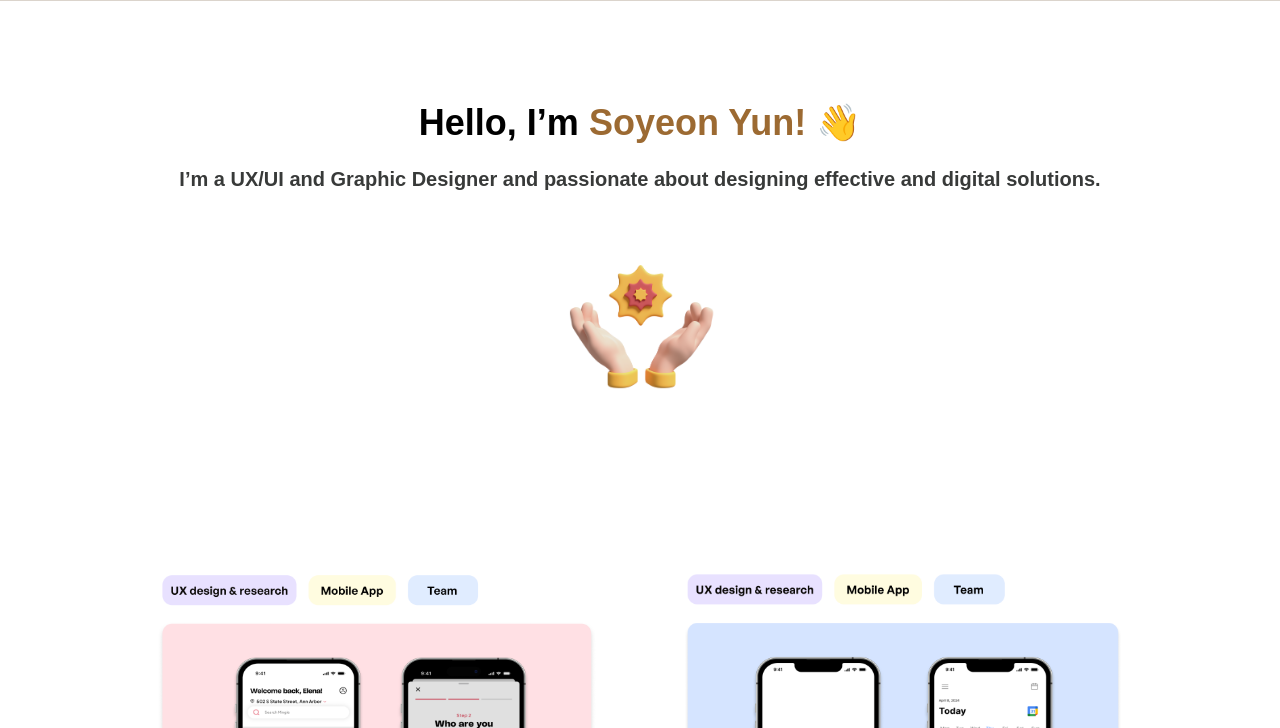
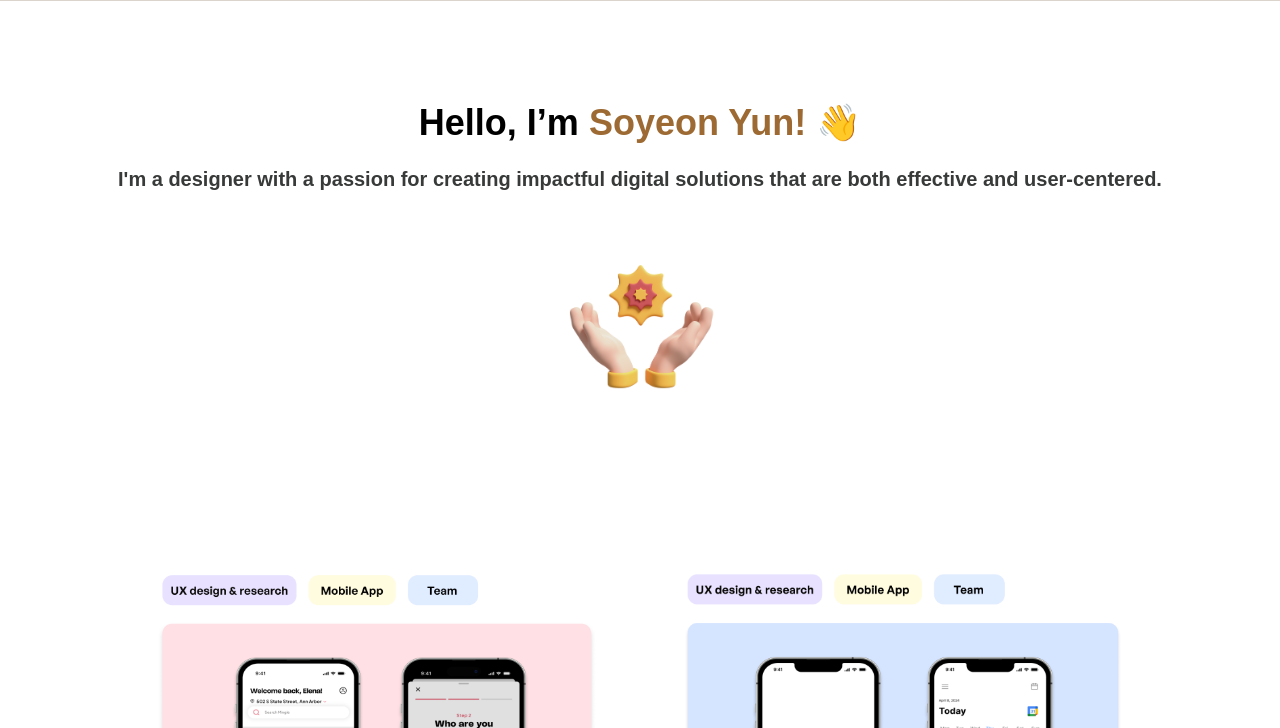
Before and after one commit to soyeonyumich/UXportfolio.github.io, a plain HTML site: page index.html in a window 1280 px wide. Shown: the part 72-800 px from the top of the page. Drawn offline with nearby package versions, Linux system fonts and the light colour scheme; a web font is replaced by a local one.

Commit message:
메세지

```diff
--- a/index.html
+++ b/index.html
@@ -34,7 +34,7 @@
         <main>
             <section class="intro">
                 <h1 class="v116_2501">Hello, I’m <span class="v174_827">Soyeon Yun! 👋</span></h1>
-                <p class="v116_2502">I’m a UX/UI and Graphic Designer and passionate about designing effective and digital solutions.</p>
+                <p class="v116_2502">I'm a designer with a passion for creating impactful digital solutions that are both effective and user-centered.</p>
                 <img src="../images/hand.png" alt="Hand Picture" class="hand-picture">
             </section>
             <section class="portfolio">
```
